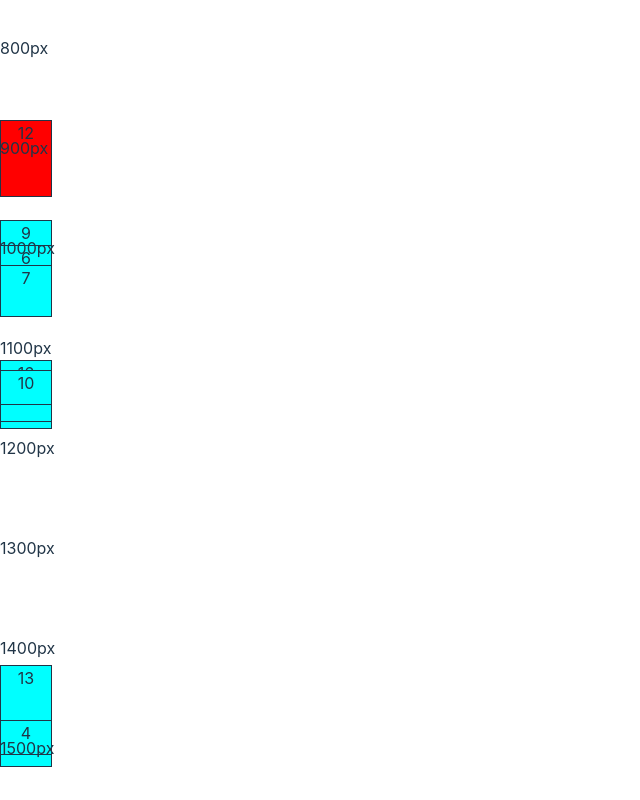
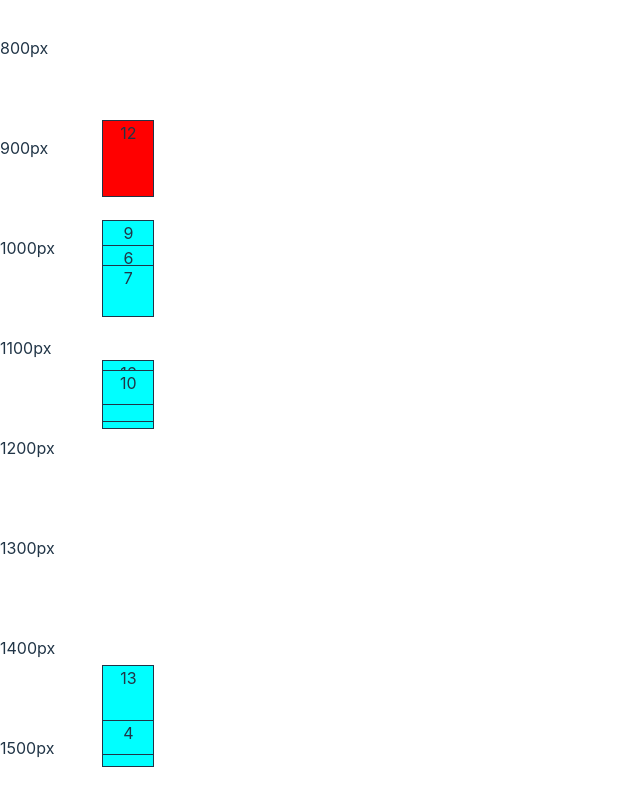
Before and after one commit to fawzibazari/frontjs-rendering-events, a React (Vite) app: page / in a window 1280 px wide. Shown: the part 780-1580 px from the top of the page, without its empty margins (0-640 px from the left). Built offline with nearby package versions, Linux system fonts and the light colour scheme.

Commit message:
trying another solution

```diff
--- a/src/App.tsx
+++ b/src/App.tsx
@@ -52,13 +52,17 @@ function App() {
     }
     return newArray;
   }
+
   function overlapping(elt1: any, elt2: any) {
     if (elt1 != 0) {
-      if (elt1.end >= elt2.start) {
+      if (elt1.end > elt2.start && elt2.start <elt1.end) {
+        console.log(elt1.id , elt2.id);
+
         return true;
       }
     }
   }
+
   function finalFormater(
     array: { id: number; start: string; duration: number }[]
   ) {
@@ -88,7 +92,7 @@ function App() {
         }
       }
     });
-    console.log(arrayWithOverlap.length);
+    console.log(arrayWithOverlap);
 
     return arrayWithOverlap;
   }
@@ -143,6 +147,8 @@ function App() {
                 top: list.startPx,
                 height: list.height,
                 width: "50px",
+                marginLeft: "8%"
+
               }}
               key={list.id}
             >
@@ -159,6 +165,7 @@ function App() {
                 top: list.startPx,
                 height: list.height,
                 width: "50px",
+                marginLeft: "8%"
               }}
               key={list.id}
             >
```
